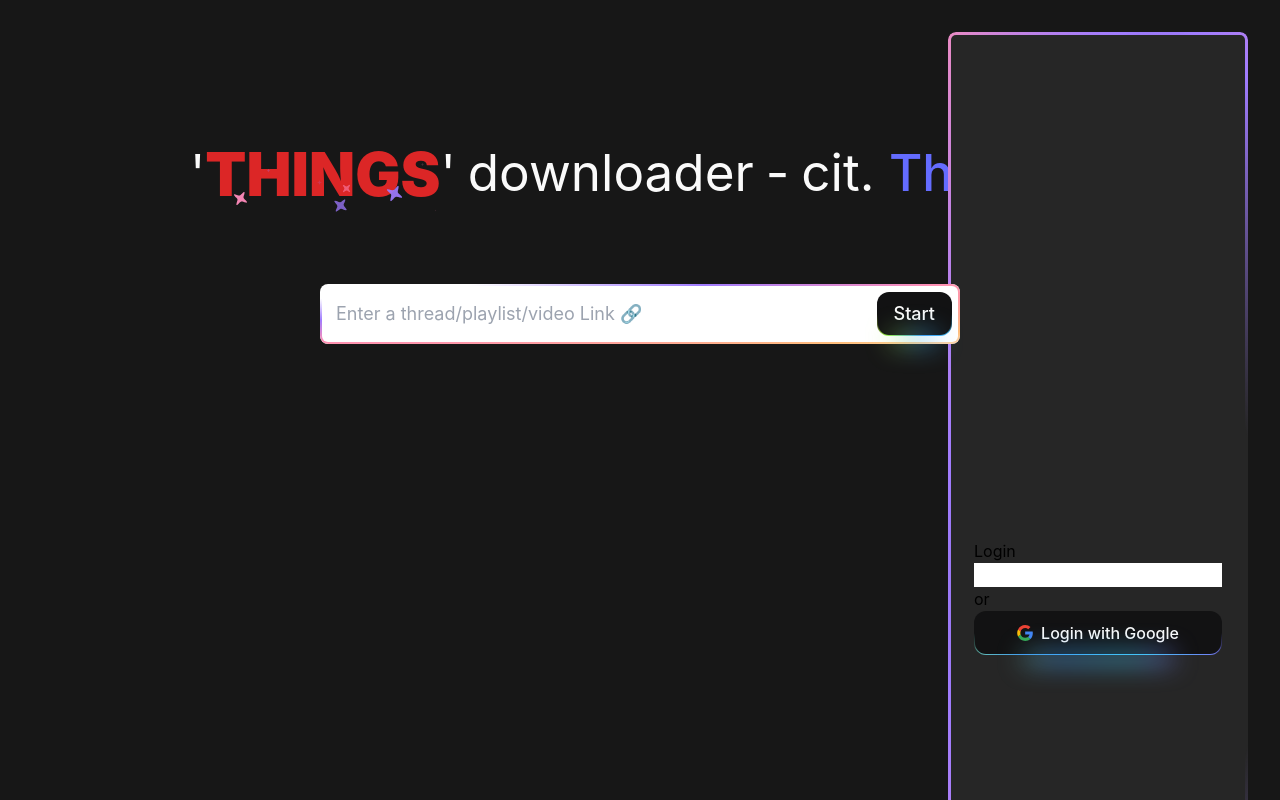
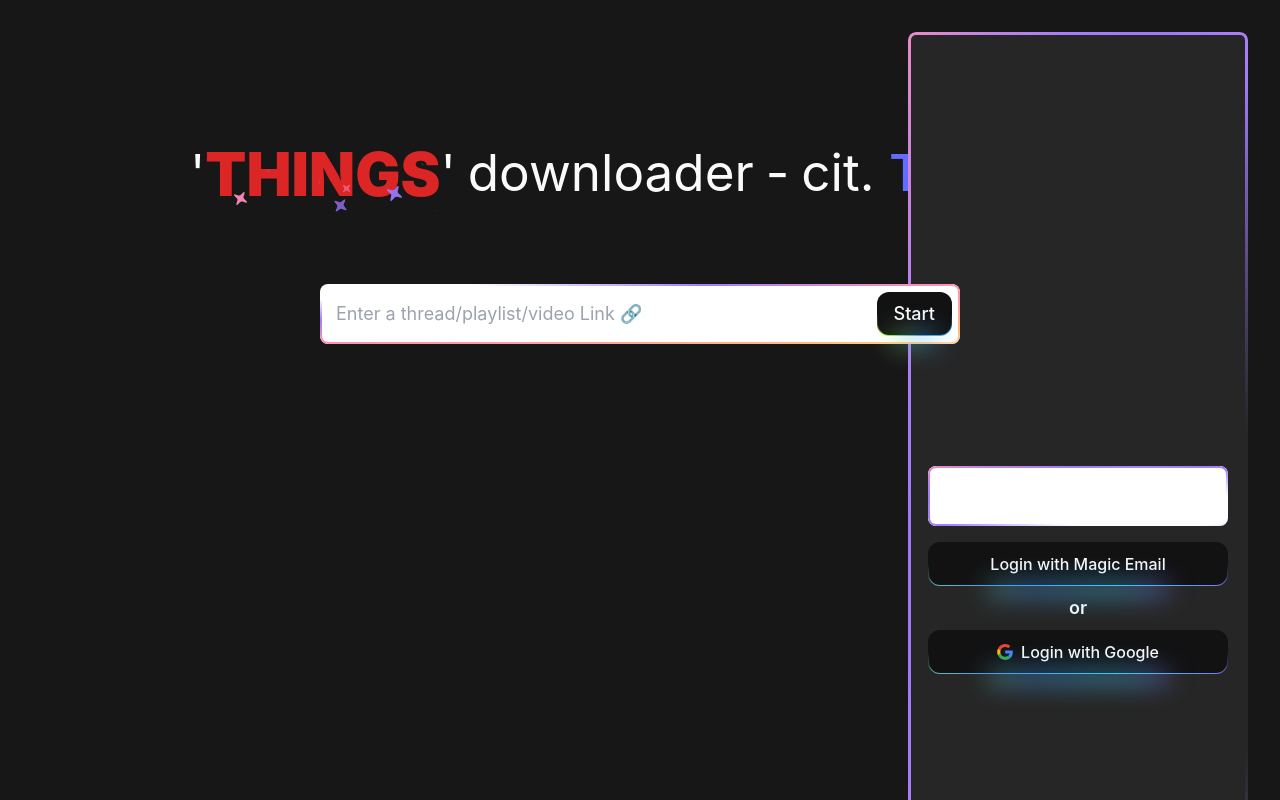
Before and after one commit to develhope/FS30-Team1-Project2, a React (Vite) app: page / in a window 1280 px wide. Both pictures are taken after a click on the button "Login". Built offline with nearby package versions, Linux system fonts and the light colour scheme.

Commit message:
added shineborder to login input form for styling consistency

```diff
--- a/src/components/login_form/LoginForm.tsx
+++ b/src/components/login_form/LoginForm.tsx
@@ -1,14 +1,31 @@
 import GeneralButton from '@/shared/components/generalButton/GeneralButton';
 import Google from '../google_logo/Google';
+import { useState } from 'react';
+import ShineBorder from '../ui/shine-border';
 
 const LoginForm: React.FC = () => {
+  const [email, setEmail] = useState('');
   return (
     <>
       <form className="flex flex-col">
-        <h2>Login</h2>
-        <input type="email" name="email"></input>
-        <span>or</span>
-        <GeneralButton>
+        <ShineBorder
+          color={['#A07CFE', '#FE8FB5', '#FFBE7B']}
+          borderWidth={2}
+          className="m-2 p-0"
+        >
+          <input
+            type="email"
+            name="email"
+            onChange={(event) => setEmail(event.target.value)}
+            value={email}
+          ></input>
+        </ShineBorder>
+
+        <GeneralButton className="m-2">Login with Magic Email</GeneralButton>
+        <span className="text-neutral-50 text-center font-semibold text-lg">
+          or
+        </span>
+        <GeneralButton className="m-2">
           <Google></Google>
           <span className="ml-2">Login with Google</span>
         </GeneralButton>
--- a/src/shared/components/transforming_button/TransformingButton.tsx
+++ b/src/shared/components/transforming_button/TransformingButton.tsx
@@ -1,5 +1,5 @@
 import React, { useState } from 'react';
-import GenericCard from '../general_card/General_Card';
+import GeneralCard from '../general_card/General_Card';
 import GeneralButton from '../generalButton/GeneralButton';
 
 interface TransformingButtonProps {
@@ -18,12 +18,14 @@ const TransformingButton: React.FC<TransformingButtonProps> = ({
     <>
       {isCard ? (
         <div
-          onClick={() => setIsCard(false)}
-          className={`fixed w-full h-full flex justify-end m-4 ${
-            className ?? ''
-          }`}
+          onClick={() => {
+            setIsCard(false);
+          }}
+          className={`fixed w-full h-full flex justify-end m-4 bg-transparent`}
         >
-          <GenericCard className="z-10">{card_children}</GenericCard>
+          <GeneralCard className={`z-50 ${className ?? ''}`}>
+            {card_children}
+          </GeneralCard>
         </div>
       ) : (
         <GeneralButton onClick={() => setIsCard(true)}>
```
